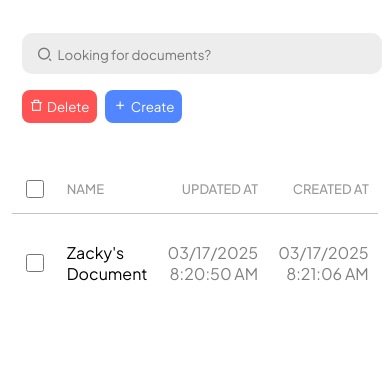
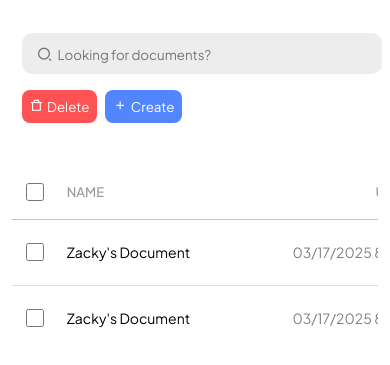
Before and after one commit to zackyyr/WordFlow-AI, a plain HTML site: page pages/index.html in a window 390 px wide. Shown: the part 147-512 px from the top of the page. Drawn offline with nearby package versions, Linux system fonts and the light colour scheme.

Commit message:
responsive mobile, sama rapiin data table nya dikit

```diff
--- a/assets/css/pages.css
+++ b/assets/css/pages.css
@@ -200,7 +200,7 @@ thead th {
     font-size: 13px;
 }
 tbody tr td{
-    padding: 12px 10px;
+    padding: 20px 10px;
     text-align: right;
 }
 
@@ -211,6 +211,13 @@ tbody tr td{
 }
 tbody tr .time {
     opacity: 0.5;
+}
+tbody tr {
+    border-bottom: 1px solid #ddd; /* Warna border abu-abu */
+}
+
+tbody tr:last-child {
+    border-bottom: none; /* Hapus border di baris terakhir */
 }
 
 /* Updated At, Created At, Actions rata kanan */
@@ -254,4 +261,45 @@ tbody tr i {
 tbody tr i:hover {
      background-color: #eeeeee;
 }
+@media screen and (max-width: 825px) {
+    .table-container {
+        overflow-x: auto;
+        white-space: nowrap;
+        -ms-overflow-style: none;  /* Untuk IE & Edge */
+        scrollbar-width: none;     /* Untuk Firefox */
+    }
+
+    .table-container::-webkit-scrollbar {
+        display: none;  /* Untuk Chrome, Safari, dan Opera */
+    }
+
+    table {
+        min-width: 900px; /* Membuat tabel lebih lebar supaya ada space */
+    }
+
+    thead th, tbody td {
+        padding: 15px 10px; /* Tambah padding biar lebih lega */
+    }
+
+    /* Ubah lebar tiap kolom */
+    .name-column {
+        width: 40%; /* Lebih lebar karena nama bisa panjang */
+    }
+
+    .info-header {
+        width: 25%; /* Lebih lebar dari sebelumnya */
+    }
+
+    tbody tr td {
+        font-size: 14px; /* Sedikit lebih besar agar lebih nyaman dilihat */
+    }
+}
+@media screen and (max-width: 416px) {
+        /* Ubah lebar tiap kolom */
+        .name-column {
+            width: 20%; /* Lebih lebar karena nama bisa panjang */
+        }
+
+}
+
 /* Table End */
--- a/pages/index.html
+++ b/pages/index.html
@@ -75,6 +75,17 @@
                                         <button><i class="ri-delete-bin-7-line"></i></button>
                                     </td>
                                 </tr>
+                                <tr>
+                                    <td><input type="checkbox"></td>
+                                    <td class="name-column">Zacky's Document</td>
+                                    <td class="time">03/17/2025 8:20:50 AM</td>
+                                    <td class="time">03/17/2025 8:21:06 AM</td>
+                                    <td>
+                                        <button><i class="ri-share-box-line"></i></button>
+                                        <button><i class="ri-edit-line"></i></button>
+                                        <button><i class="ri-delete-bin-7-line"></i></button>
+                                    </td>
+                                </tr>
                             </tbody>
                         </table>
                     </div>
```
